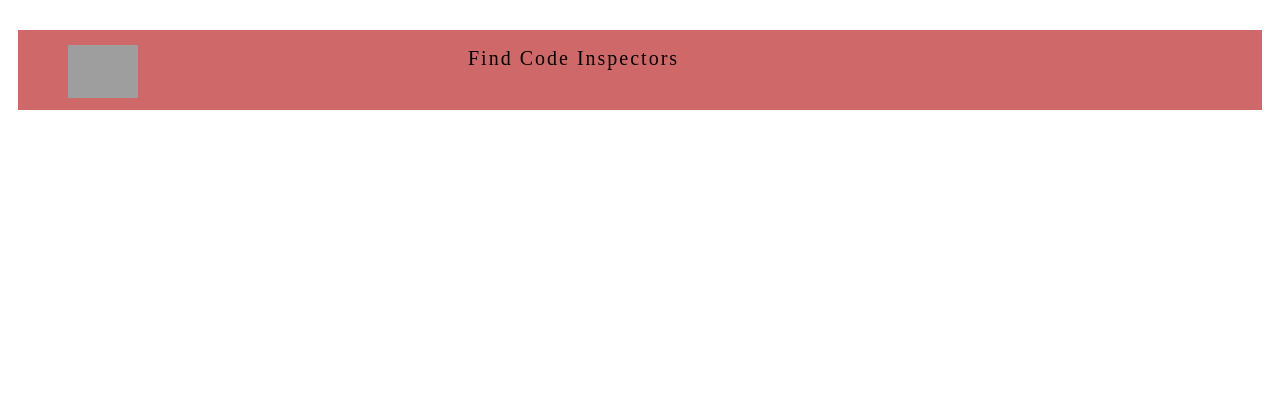
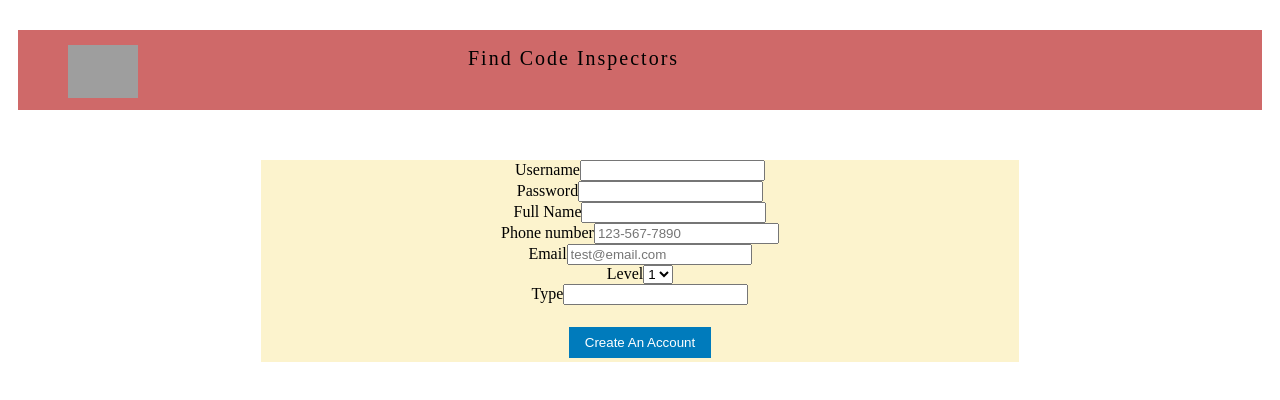
Before and after one commit to smahavadi/capstone4155, an Angular app in the folder FrontEnd/angular-code-inspectors/: page / in a window 1280 px wide. Shown: the top 400 px of the page. Built offline with nearby package versions, Linux system fonts and the light colour scheme; grey boxes are pictures that could not be loaded.

Commit message:
created register component w/ css+html

```diff
--- a/FrontEnd/angular-code-inspectors/src/app/app.component.html
+++ b/FrontEnd/angular-code-inspectors/src/app/app.component.html
@@ -1 +1,7 @@
+<!--Header-->
 <app-header></app-header>
+
+<app-register></app-register>
+<!--Routes-->
+
+<!--Footer if we want-->
--- a/FrontEnd/angular-code-inspectors/src/app/app.module.ts
+++ b/FrontEnd/angular-code-inspectors/src/app/app.module.ts
@@ -3,11 +3,15 @@ import { BrowserModule } from '@angular/platform-browser';
 
 import { AppComponent } from './app.component';
 import { HeaderComponent } from './header/header.component';
+import { HomeComponent } from './home/home.component';
+import { RegisterComponent } from './register/register.component';
 
 @NgModule({
   declarations: [
     AppComponent,
-    HeaderComponent
+    HeaderComponent,
+    HomeComponent,
+    RegisterComponent
   ],
   imports: [
     BrowserModule
--- /dev/null
+++ b/FrontEnd/angular-code-inspectors/src/app/home/home.component.html
@@ -0,0 +1 @@
+<p>home works!</p>
--- /dev/null
+++ b/FrontEnd/angular-code-inspectors/src/app/home/home.component.ts
@@ -0,0 +1,15 @@
+import { Component, OnInit } from '@angular/core';
+
+@Component({
+  selector: 'app-home',
+  templateUrl: './home.component.html',
+  styleUrls: ['./home.component.css']
+})
+export class HomeComponent implements OnInit {
+
+  constructor() { }
+
+  ngOnInit(): void {
+  }
+
+}
--- /dev/null
+++ b/FrontEnd/angular-code-inspectors/src/app/register/register.component.css
@@ -0,0 +1,15 @@
+form {
+    text-align: center;
+    width: 60%;
+    margin: 50px auto;
+    background-color: #FCF3CD;
+}
+
+input[type=submit] {
+    background-color: #007BBC;
+    color: white;
+    border: none;
+    cursor: pointer;
+    padding: 8px 16px;
+    margin: 4px 2px;
+}
--- /dev/null
+++ b/FrontEnd/angular-code-inspectors/src/app/register/register.component.html
@@ -0,0 +1,47 @@
+<html>
+<!--Register form-->
+<form>
+    <!--Username-->
+    <div class="field">
+        <label>Username</label>
+        <input type="text" name="username" class="input">
+    </div>
+    <!--Password-->
+    <div class="field">
+        <label>Password</label>
+        <input type="text" name="password" class="input">
+    </div>
+    <!--Full name-->
+    <div class="field">
+        <label>Full Name</label>
+        <input type="text" name="fullName" class="input">
+    </div>
+    <!--Phone number-->
+    <div class="field">
+        <label>Phone number</label>
+        <input type="tel" name="phoneNumber" class="input" placeholder="123-567-7890">
+    </div>
+    <!--Email-->
+    <div class="field">
+        <label>Email</label>
+        <input type="text" name="email" class="input" placeholder="test@email.com">
+    </div>
+    <!--Level -> drop box-->
+    <div class="field">
+        <label>Level</label>
+        <select name="level" id="level">
+            <option value="1">1</option>
+            <option value="2">2</option>
+            <option value="3">3</option>
+        </select>
+    </div>
+    <!--Type-->
+    <div class="field">
+        <label>Type</label>
+        <input type="text" name="type" class="input">
+    </div>
+    <br>
+    <input type="submit" value="Create An Account">
+</form>
+<!--End of form-->
+</html>
--- /dev/null
+++ b/FrontEnd/angular-code-inspectors/src/app/register/register.component.ts
@@ -0,0 +1,15 @@
+import { Component, OnInit } from '@angular/core';
+
+@Component({
+  selector: 'app-register',
+  templateUrl: './register.component.html',
+  styleUrls: ['./register.component.css']
+})
+export class RegisterComponent implements OnInit {
+
+  constructor() { }
+
+  ngOnInit(): void {
+  }
+
+}
```
Also changed, not shown: FrontEnd/angular-code-inspectors/src/app/home/home.component.css (added), 2 other files (tests, documents, lock files or other folders).
